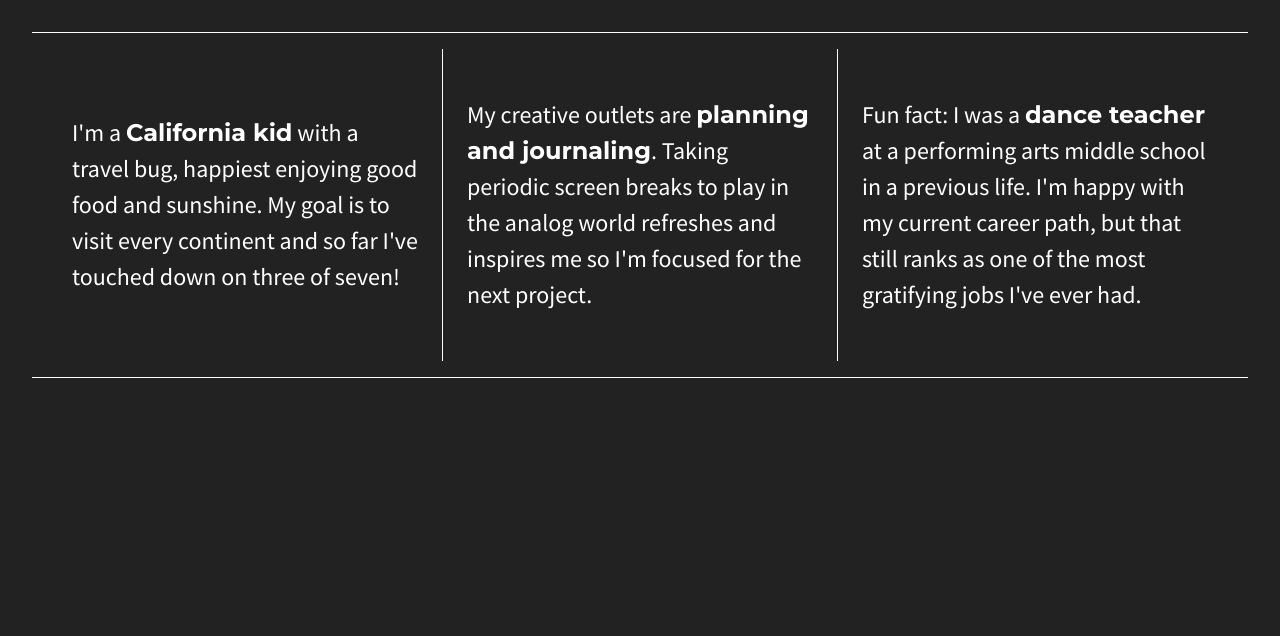
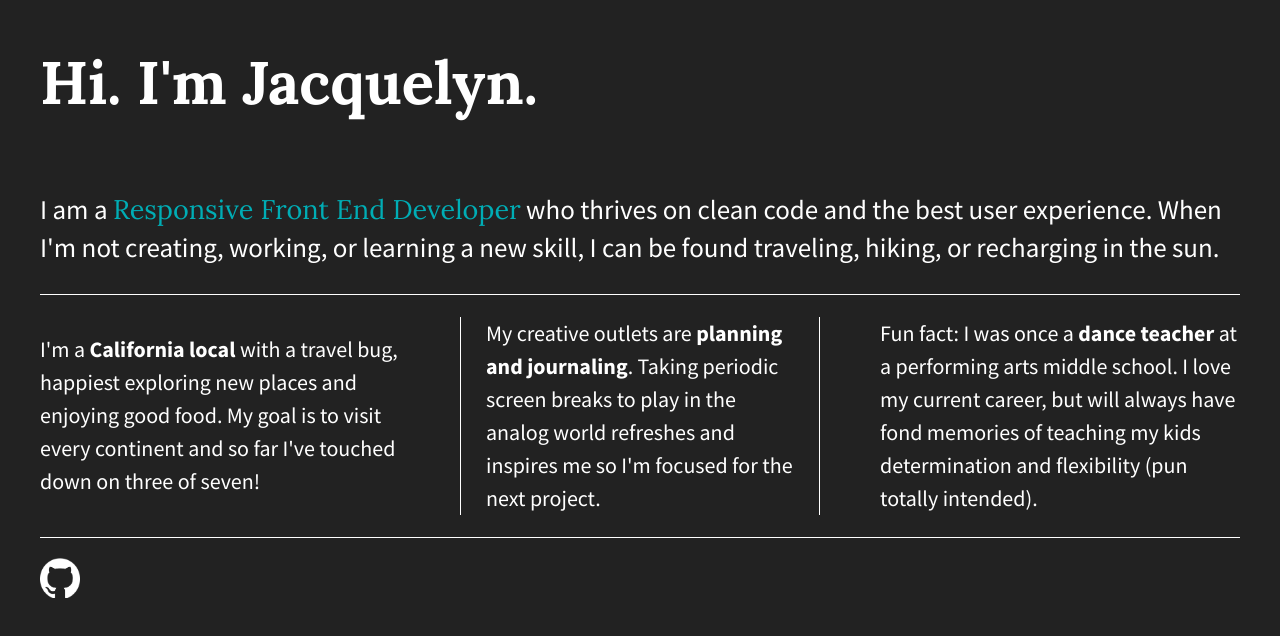
Before and after one commit to Jacquelyn-D/divs-flexbox-starter, a plain HTML site: page index.html in a window 1280 px wide. Drawn offline with nearby package versions, Linux system fonts and the light colour scheme.

Commit message:
Customized with personal info

```diff
--- a/css/main.css
+++ b/css/main.css
@@ -103,44 +103,68 @@ html {
 }
 
 body {
-  color: #fff;
-  font-family: 'Source Sans Pro', sans-serif;
-  font-weight: 400;
-  padding: 2em;
-  height: 100%;
+    display: flex;
+    justify-content: center;
+    color: #fff;
+    font-family: 'Source Sans Pro', sans-serif;
+    font-size: 1.25em;
+    padding: 0em 2em;
 }
 
 .wrapper {
   display: flex;
-  align-items: center;
-  border: 1px solid #fff;
-  border-style: solid none;
-  padding: 1em;
   justify-content: space-between;
+  flex-flow: row wrap;
+  max-width: 1200px;
 }
 
-.div-1, .div-2, .div-3 {
-  display: flex;
-  align-items: center;
-  justify-content: center;
-  color: #fff;
-  font-size: 1.5em;
-  height: auto;
-  line-height: 1.5em;
-  padding: 1em;
-  width: 30%;
+header,
+main,
+footer {
+    display: flex;
+    justify-content: flex-start;
+    width: 100%;
 }
 
-.div-2 {
-    border: 0.5px solid #fff;
-    border-style: none solid;
+header h1 {
+    font-family: 'Lora', serif;
+    font-size: 3em;
 }
 
-.wrapper span {
-    font-family: 'Montserrat', sans-serif;
+main {
+    border-bottom: 1px solid #fff;
+}
+
+main p {
+    font-size: 1.35em;
+}
+
+main p span {
+    color: #00ADB5;
+    font-family: 'Lora', serif;
+}
+
+.flex-items {
+  display: flex;
+  justify-content: center;
+  align-items: center;
+  border-bottom: 0.25px solid #fff;
+  font-size: 1.1em;
+  line-height: 1.5em;
+}
+
+.flex-items p span {
     font-weight: bold;
 }
 
+#div-3 {
+    border-bottom: none;
+}
+
+footer {
+    border-top: 1px solid #fff;
+    padding-top: 1em;
+}
 
 
 /* ==========================================================================
@@ -222,6 +246,18 @@ body {
    These examples override the primary ('mobile first') styles.
    Modify as content requires.
    ========================================================================== */
+/**** DESKTOP SCREENS ****/
+@media (min-width: 1200px) {
+    .flex-items {
+        border-bottom: none;
+        flex-basis: 30%;
+    }
+
+    #div-2 p {
+        border-left: 0.25px solid #fff;
+        border-right: 0.25px solid #fff;
+        padding: 0 25px;
+    }
 
 @media print,
        (-webkit-min-device-pixel-ratio: 1.25),
--- a/index.html
+++ b/index.html
@@ -3,7 +3,7 @@
     <head>
         <meta charset="utf-8">
         <meta http-equiv="x-ua-compatible" content="ie=edge">
-        <title>Make me into a grid!</title>
+        <title>Jacquelyn | Front End Developer</title>
         <meta name="description" content="">
         <meta name="viewport" content="width=device-width, initial-scale=1">
 
@@ -13,7 +13,7 @@
         <link rel="stylesheet" href="css/normalize.css">
         <link rel="stylesheet" href="css/main.css">
         <script src="js/vendor/modernizr-2.8.3.min.js"></script>
-        <link href='http://fonts.googleapis.com/css?family=Lora:700' rel='stylesheet' type='text/css'>
+        <link href="https://fonts.googleapis.com/css2?family=Lora:wght@400;700&display=swap" rel="stylesheet">
         <link href='http://fonts.googleapis.com/css?family=Source+Sans+Pro:400,700' rel='stylesheet' type='text/css'>
         <link href="https://fonts.googleapis.com/css2?family=Montserrat:wght@400;700&display=swap" rel="stylesheet">
     </head>
@@ -23,15 +23,24 @@
         <![endif]-->
 
         <section class="wrapper">
-            <div class="div-1">
-                <p>I'm a <span>California kid</span> with a travel bug, happiest enjoying good food and sunshine. My goal is to visit every continent and so far I've touched down on three of seven!</p>
+            <header>
+                <h1>Hi. I'm Jacquelyn.</h1>
+            </header>
+            <main>
+                <p>I am a <span>Responsive Front End Developer</span> who thrives on clean code and the best user experience. When I'm not creating, working, or learning a new skill, I can be found traveling, hiking, or recharging in the sun.</p>
+            </main>
+            <div id="div-1" class="flex-items">
+                <p>I'm a <span>California local</span> with a travel bug, happiest exploring new places and enjoying good food. My goal is to visit every continent and so far I've touched down on three of seven!</p>
             </div>
-            <div class="div-2">
+            <div id="div-2" class="flex-items">
                 <p>My creative outlets are <span>planning and journaling</span>. Taking periodic screen breaks to play in the analog world refreshes and inspires me so I'm focused for the next project.</p>
             </div>
-            <div class="div-3">
-                <p>Fun fact: I was a <span>dance teacher</span> at a performing arts middle school in a previous life. I'm happy with my current career path, but that still ranks as one of the most gratifying jobs I've ever had.</p>
+            <div id="div-3" class="flex-items">
+                <p>Fun fact: I was once a <span>dance teacher</span> at a performing arts middle school. I love my current career, but will always have fond memories of teaching my kids determination and flexibility (pun totally intended).</p>
             </div>
+            <footer>
+                <a href="https://github.com/Jacquelyn-D" target="_blank"><img src="img/github-invertocat.png" id="github-invertocat" alt="my github profile" style="width:40px;height:40px;"></a>
+            </footer>
         </section>
 
         <script src="https://ajax.googleapis.com/ajax/libs/jquery/1.11.3/jquery.min.js"></script>
```
Also changed, not shown: img/github-invertocat.png (added).
